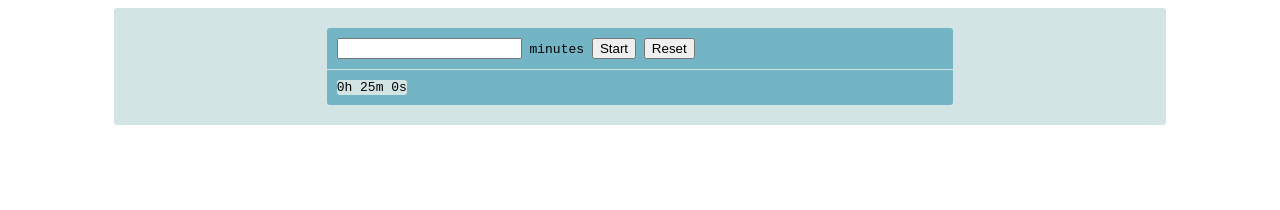
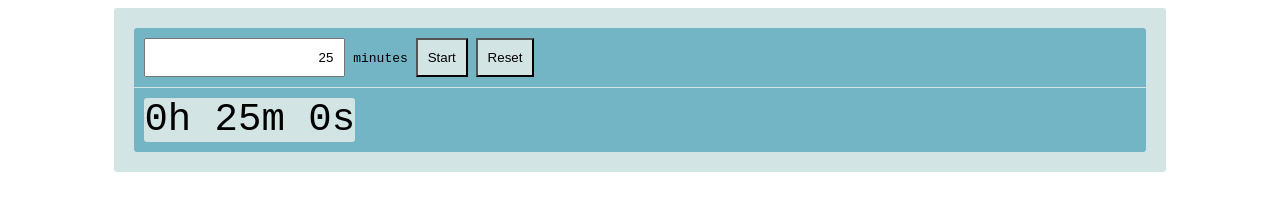
Before and after one commit to twilken/timer, a plain HTML site: page index.html in a window 1280 px wide. Drawn offline with Linux system fonts and the light colour scheme.

Commit message:
Update UI

```diff
--- a/script.js
+++ b/script.js
@@ -53,6 +53,8 @@ function init() {
 	timer = new Timer(updateTimerDisplay);
 	timer.setTime(TIMER_DEFAULT_IN_SECONDS);
 	updateTimerDisplay(timer.lastSetTime / 1000);
+	var minutes = document.getElementById("minutes");
+	minutes.value = TIMER_DEFAULT_IN_SECONDS / 60;
 };
 
 function startPauseButtonPressed() {
--- a/style.css
+++ b/style.css
@@ -15,21 +15,20 @@ html {
 }
 
 #countdown {
+	font-size: 300%;
 	width: 100%;
 	margin-left: auto;
 	margin-right: auto;
 	background: #d3e4e5;
 	border-radius: 3px;
+	cursor: default;
 }
 
 .box {
 	padding: 10px;
-	/*margin-top: 10px;*/
-	/*margin-bottom: 10px;*/
 	margin-left: auto;
 	margin-right: auto;
-	width: 60%;
-	height: 50%;
+	/*width: 60%;*/
 	background: #73b4c5;
 }
 
@@ -44,6 +43,14 @@ html {
 	border-bottom-right-radius: 3px;
 }
 
+button {
+	display: inline-block;
+	padding: 10px;
+	background: #d3e4e5;
+	cursor: pointer;
+}
+
 input {
 	text-align: right;
+	padding: 10px;
 }
```
